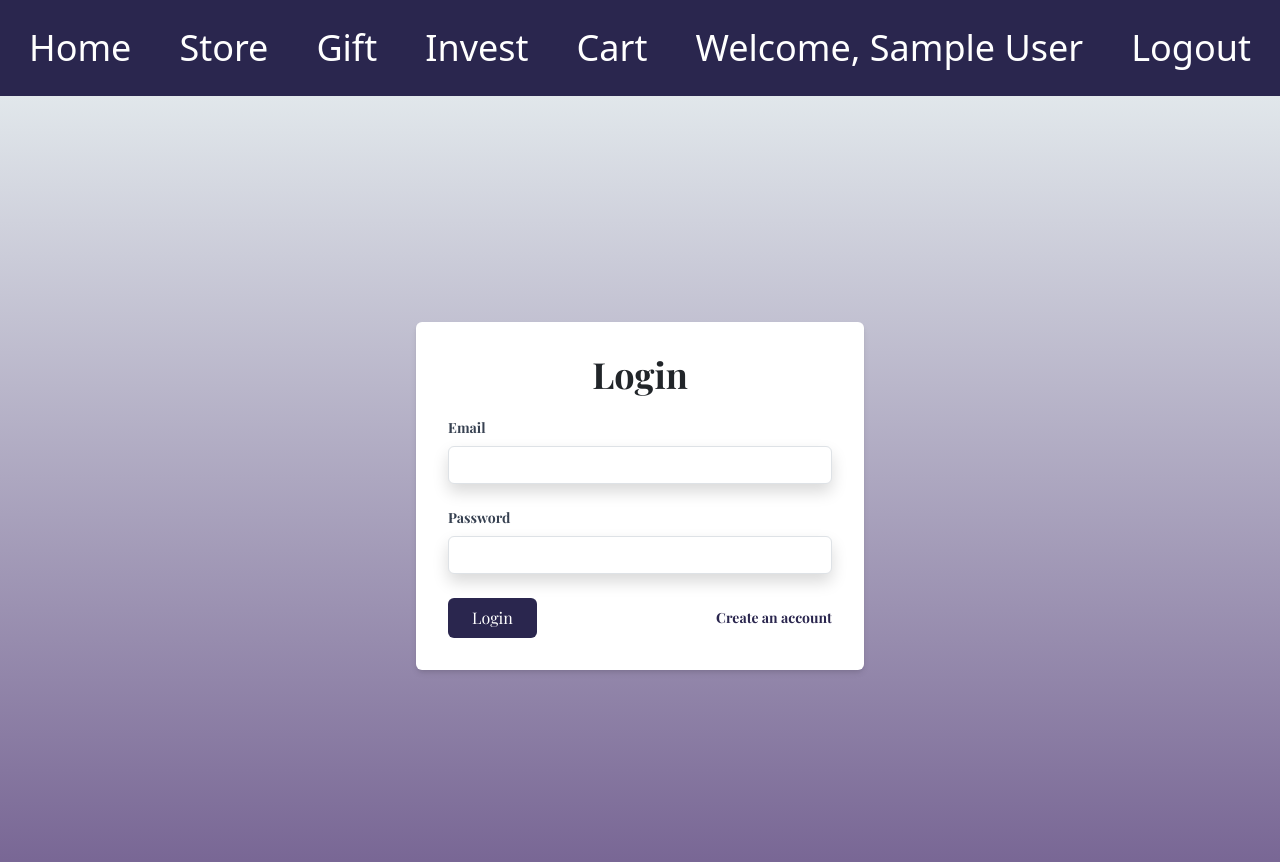
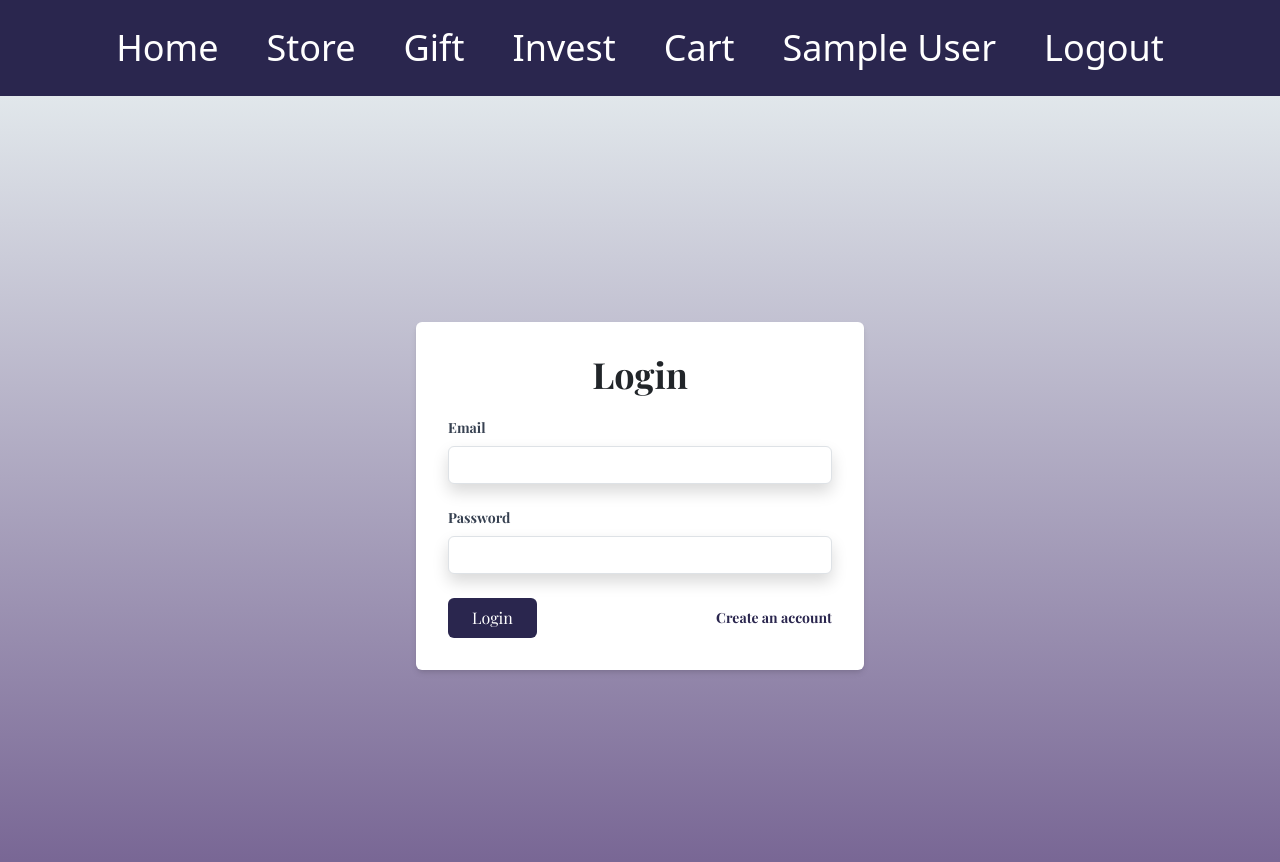
Before and after one commit to HridayJain01/ArteJewels, a React (Vite) app in the folder Frontend/: page /auth in a window 1280 px wide. Shown: the top 862 px of the page. Built offline with nearby package versions, Linux system fonts and the light colour scheme; sample sign-in values are in the browser's storage; a web font is replaced by a local one.

Commit message:
context issue is solved
User session will be created

```diff
--- a/Frontend/src/App.jsx
+++ b/Frontend/src/App.jsx
@@ -9,10 +9,12 @@ import AddToCartPage from './components/AddToCartPage';
 import AuthPage from './components/AuthPage';
 import UserAccount from './components/UserAccount';
 import ProtectedRoute from './components/ProtectedRoute';
+import { UserProvider } from './context/UserContext.jsx';
 import 'bootstrap/dist/css/bootstrap.min.css';
 
 export default function App() {
   return (
+    <UserProvider>
       <Router>
         <div className='bg-custom-gradient min-h-screen'>
           <Navbar />
@@ -27,5 +29,6 @@ export default function App() {
           </Routes>
         </div>
       </Router>
+    </UserProvider>
   );
 }
--- a/Frontend/src/components/AuthPage.jsx
+++ b/Frontend/src/components/AuthPage.jsx
@@ -1,6 +1,7 @@
-import React, { useState } from 'react';
+import React, { useState, useContext } from 'react';
 import { useNavigate } from 'react-router-dom';
 import { toast, ToastContainer } from 'react-toastify';
+import { UserContext } from '../context/UserContext.jsx';
 import 'react-toastify/dist/ReactToastify.css';
 import 'bootstrap/dist/css/bootstrap.min.css';
 
@@ -12,6 +13,7 @@ const AuthPage = () => {
   const [name, setName] = useState('');
   const [mobile, setMobile] = useState('');
   const navigate = useNavigate();
+  const { login } = useContext(UserContext);
 
   const handleToggle = () => {
     setIsLogin(!isLogin);
@@ -38,6 +40,7 @@ const AuthPage = () => {
       if (response.ok) {
         localStorage.setItem('token', data.token);
         localStorage.setItem('user', JSON.stringify(data.user));
+        login(data.user);
         toast.success(`Welcome ${isLogin ? 'back' : ''} to Arte Jewels, ${data.user.name}!`);
         setTimeout(() => navigate('/'), 2000);
       } else {
--- a/Frontend/src/components/Navbar.jsx
+++ b/Frontend/src/components/Navbar.jsx
@@ -1,21 +1,13 @@
-import React, { useState, useEffect } from 'react';
+import React, { useContext } from 'react';
 import { Link, useNavigate } from 'react-router-dom';
+import { UserContext } from '../context/UserContext.jsx';
 
 export default function Navbar() {
-  const [user, setUser] = useState(null);
+  const { user, logout } = useContext(UserContext);
   const navigate = useNavigate();
 
-  useEffect(() => {
-    const storedUser = localStorage.getItem('user');
-    if (storedUser) {
-      setUser(JSON.parse(storedUser));
-    }
-  }, []);
-
   const handleLogout = () => {
-    localStorage.removeItem('token');
-    localStorage.removeItem('user');
-    setUser(null);
+    logout();
     navigate('/');
   };
 
@@ -41,7 +33,7 @@ export default function Navbar() {
           {user ? (
             <>
               <li className='relative p-2 cursor-pointer hover:after:w-full after:content-[""] after:absolute after:left-0 after:bottom-0 after:w-0 after:h-0.5 after:bg-white after:transition-width after:duration-300'>
-                <Link to="/account">Welcome, {user.name}</Link>
+                <Link to="/account">{user.name}</Link>
               </li>
               <li className='relative p-2 cursor-pointer hover:after:w-full after:content-[""] after:absolute after:left-0 after:bottom-0 after:w-0 after:h-0.5 after:bg-white after:transition-width after:duration-300'>
                 <button onClick={handleLogout}>Logout</button>
--- /dev/null
+++ b/Frontend/src/context/UserContext.jsx
@@ -0,0 +1,32 @@
+import React, { createContext, useState, useEffect } from 'react';
+
+// Create the UserContext
+export const UserContext = createContext();
+
+// Create a provider component
+export const UserProvider = ({ children }) => {
+  const [user, setUser] = useState(null);
+
+  useEffect(() => {
+    const storedUser = localStorage.getItem('user');
+    if (storedUser) {
+      setUser(JSON.parse(storedUser));
+    }
+  }, []);
+
+  const login = (userData) => {
+    localStorage.setItem('user', JSON.stringify(userData));
+    setUser(userData);
+  };
+
+  const logout = () => {
+    localStorage.removeItem('user');
+    setUser(null);
+  };
+
+  return (
+    <UserContext.Provider value={{ user, login, logout }}>
+      {children}
+    </UserContext.Provider>
+  );
+};
```
Lines whose indentation alone changed are shown as unchanged.
